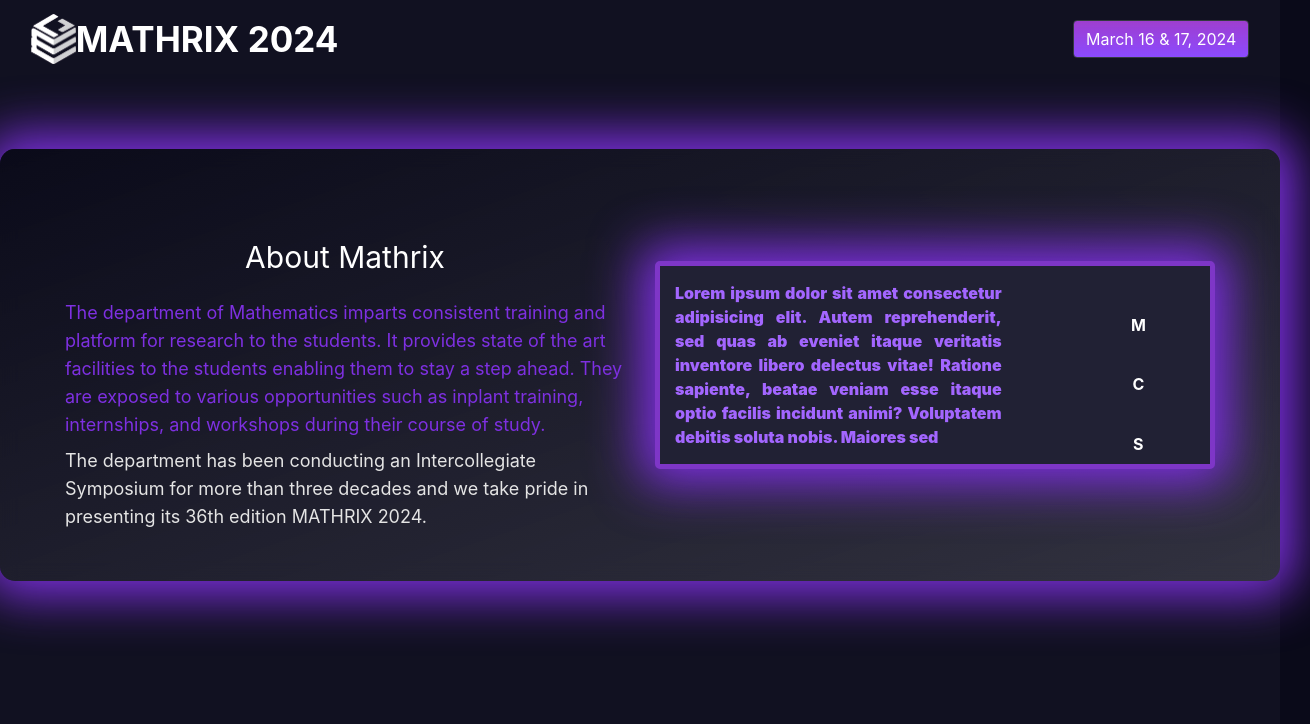
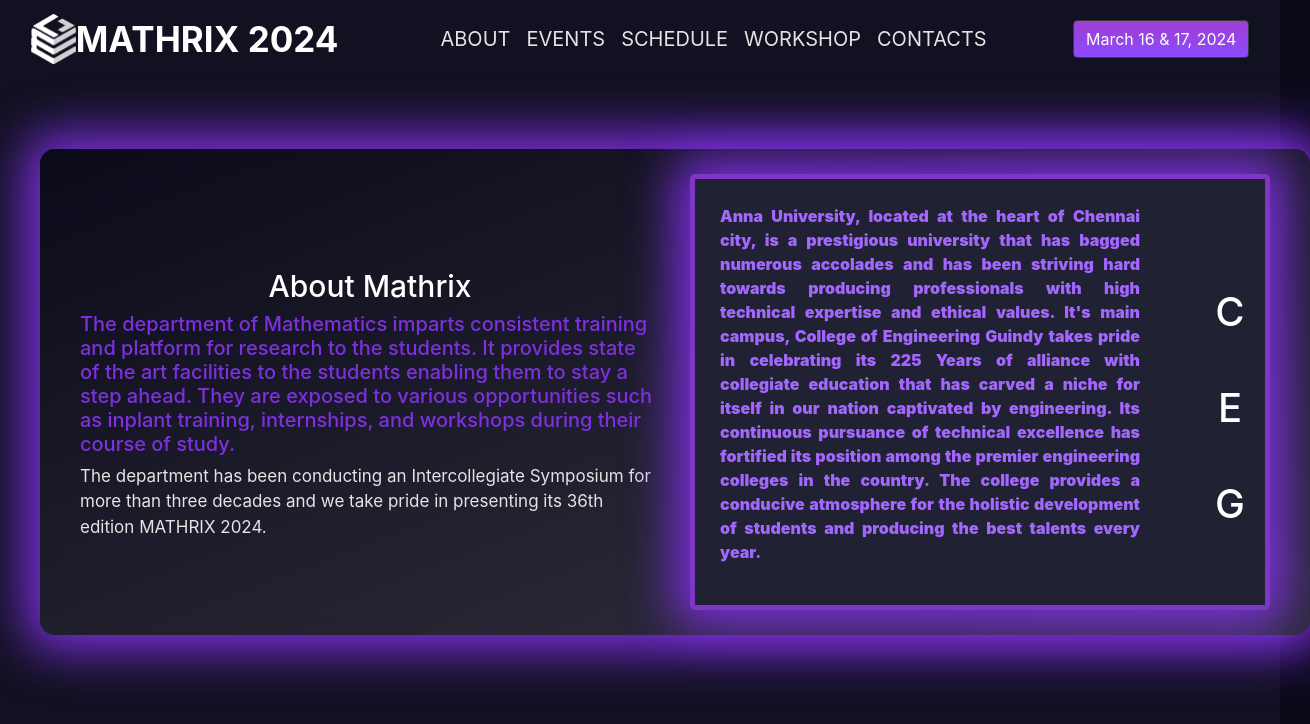
Before and after one commit to MikiPAUL/mathrix-frontend, a React (Create React App) app: page /about in a window 1280 px wide. Shown: the top 724 px of the page, 1310 px wide, since content can reach past the window. Built offline with nearby package versions, Linux system fonts and the light colour scheme; no server answers.

Commit message:
about page content added, changed modal window, fixed navbar, removed tailwind

```diff
--- a/package.json
+++ b/package.json
@@ -50,8 +50,5 @@
 			"last 1 firefox version",
 			"last 1 safari version"
 		]
-	},
-	"devDependencies": {
-		"tailwindcss": "^3.4.1"
 	}
 }
--- a/src/Screens/EventScreen.js
+++ b/src/Screens/EventScreen.js
@@ -23,7 +23,7 @@
 	}, []);
 	return (
 		<div
-			className="relative container animate__animated animate__pulse"
+			className="container animate__animated animate__pulse"
 			style={{
 				marginTop: 50,
 				backgroundImage: 'linear-gradient(to bottom right, rgba(10,10,25,0.9), rgba(255, 255, 255, 0.143))',
@@ -33,7 +33,7 @@
 				padding: 50,
 			}}
 		>
-			<div className="row row-cols-1 row-cols-md-2 g-4">
+			<div className="row row-cols-1 row-cols-md-2 g-3">
 				{events.map((e) => (
 					<>
 						<EventCard key={e.key} title={e.title} description={e.description} img={e.img} posterUrl={e.posterUrl} setIsOpen={setIsOpen} setEvent={setEvent} />
--- a/src/components/About.css
+++ b/src/components/About.css
@@ -36,3 +36,17 @@
 		justify-content: center;
 	}
 }
+
+.container {
+	width: 100%;
+}
+@media (min-width: 1270px) {
+	.container {
+		max-width: 1270px;
+	}
+}
+@media (min-width: 2768px) {
+	.container {
+		max-width: 2768px;
+	}
+}
--- a/src/components/About.js
+++ b/src/components/About.js
@@ -11,7 +11,9 @@
 				backdropFilter: 'blur(10px)',
 				boxShadow: '0 0 50px 15px #7E30E1',
 				borderRadius: 15,
-				padding: 50,
+				padding: 25,
+				marginLeft: 40,
+				width: 1900,
 			}}
 		>
 			<div style={{ flexDirection: 'row' }}>
@@ -19,16 +21,14 @@
 					<div className="row align-items-center">
 						<div className="col">
 							<div style={{ textAlign: 'start' }}>
-								<h1 style={{ color: 'white', fontSize: 30 }} className="mb-4">
-									About Mathrix
-								</h1>
-								<h5 style={{ color: '#7E30E1' }} className="mb-2 text-lg">
+								<h1 style={{ color: 'white', fontSize: 30 }}>About Mathrix</h1>
+								<h5 style={{ color: '#7E30E1' }}>
 									The department of Mathematics imparts consistent training and platform for research to the students. It provides state of the art facilities to the students enabling them to stay a
 									step ahead. They are exposed to various opportunities such as inplant training, internships, and workshops during their course of study.
 								</h5>
 							</div>
-							<div style={{ textAlign: 'start' }} className="text-lg">
-								<p style={{ color: colors.grey }}>
+							<div style={{ textAlign: 'start' }}>
+								<p style={{ color: colors.grey, fontSize: 17 }}>
 									The department has been conducting an Intercollegiate Symposium for more than three decades and we take pride in presenting its 36th edition MATHRIX 2024.
 								</p>
 							</div>
@@ -36,24 +36,26 @@
 						<div className="col">
 							<div className="card" style={{ backgroundColor: '#212134', borderWidth: 5, borderColor: '#7e36c7' }}>
 								<div className="row">
-									<div className="col-sm-8" style={{ marginRight: 20 }}>
-										<div style={{ padding: 15 }}>
+									<div className="col-sm-10" style={{ marginRight: 0 }}>
+										<div style={{ padding: 25 }}>
 											<p style={{ color: '#A366FF', textAlign: 'justify', fontWeight: '900' }}>
-												Lorem ipsum dolor sit amet consectetur adipisicing elit. Autem reprehenderit, sed quas ab eveniet itaque veritatis inventore libero delectus vitae! Ratione sapiente, beatae
-												veniam esse itaque optio facilis incidunt animi? Voluptatem debitis soluta nobis. Maiores sed
+												Anna University, located at the heart of Chennai city, is a prestigious university that has bagged numerous accolades and has been striving hard towards producing professionals
+												with high technical expertise and ethical values. It's main campus, College of Engineering Guindy takes pride in celebrating its 225 Years of alliance with collegiate education
+												that has carved a niche for itself in our nation captivated by engineering. Its continuous pursuance of technical excellence has fortified its position among the premier
+												engineering colleges in the country. The college provides a conducive atmosphere for the holistic development of students and producing the best talents every year.
 											</p>
 										</div>
 									</div>
-									<div className="col-sm-4" style={{ display: 'flex', justifyContent: 'center', alignItems: 'center', flex: 1 }}>
+									<div className="col-sm-2" style={{ display: 'flex', justifyContent: 'center', alignItems: 'center', flex: 1 }}>
 										<div className="col" style={{ color: 'white', fontWeight: 'bold' }}>
-											<h1 className="row" id="li">
-												M
-											</h1>
 											<h1 className="row" id="li">
 												C
 											</h1>
 											<h1 className="row" id="li">
-												S
+												E
+											</h1>
+											<h1 className="row" id="li">
+												G
 											</h1>
 										</div>
 									</div>
--- a/src/components/EventCard.js
+++ b/src/components/EventCard.js
@@ -4,6 +4,7 @@
 const EventCard = (props) => {
 	const handleClick = () => {
 		props.setIsOpen(true);
+		window.scrollTo({ top: 0, behavior: 'smooth' });
 		console.log(props);
 		props.setEvent({
 			title: props.title,
@@ -18,14 +19,16 @@
 					<div
 						id="card"
 						className="card animate__animated animate__flip animate__delay-0.9s"
-						style={{ width: 275, cursor: 'pointer', backgroundColor: '#291a39', borderWidth: 5, borderColor: '#7e36c7' }}
+						style={{ height: 400, width: 275, cursor: 'pointer', backgroundColor: '#291a39', borderWidth: 5, borderColor: '#7e36c7' }}
 					>
 						<img pointer style={{ pointerEvents: 'none', height: 150 }} src={props.posterUrl} className="card-img-top" alt="..." />
 						<div className="card-body" style={{ color: 'white', textAlign: 'start' }}>
 							<h5 className="card-title" style={{ fontSize: 18 }}>
 								{props.title}
 							</h5>
-							<p className="card-text">{props.description}</p>
+							<p className="card-text" style={{ height: 150, overflow: 'hidden' }}>
+								{props.description}
+							</p>
 						</div>
 					</div>
 				</div>
--- a/src/components/Modal/Modal.js
+++ b/src/components/Modal/Modal.js
@@ -14,20 +14,25 @@
 	});
 	return (
 		<div
-			className="absolute flex top-3 w-[1176px] h-[400px] transition-all ease-in-out duration-200"
 			style={{
-				marginTop: 30,
-				backgroundImage: 'linear-gradient(to bottom right, rgba(10,10,25,0.9), rgba(255, 255, 255, 0.143))',
-				backdropFilter: 'blur(20px)',
+				marginTop: -2,
+				position: 'absolute',
+				display: 'flex',
+				top: 3,
+				left: 0,
+				width: 1269,
+				height: 500,
+				backgroundImage: 'linear-gradient(to bottom right, rgba(10,10,25,0.9), rgba(255, 255, 255, 0.106))',
+				backdropFilter: 'blur(10px)',
 				boxShadow: '0 0 50px 15px #7E30E1',
 				borderRadius: 15,
 			}}
 			data-aos="zoom-in-up"
 		>
-			<div className="relative w-full h-full text-start rounded-xl  text-white px-10">
-				<h1 className="text-4xl">{event.title}</h1>
-				<p className="mt-6 text-lg">{event.description}</p>
-				<button onClick={() => setIsOpen(false)} className="right-6 top-4 absolute px-2 py-1 bg-[#7E30E1] rounded-md text-white">
+			<div style={{ position: 'relative', width: '100%', height: '100%', borderRadius: 20, textAlign: 'start', color: 'white' }}>
+				<h1>{event.title}</h1>
+				<p style={{ marginTop: 6, fontSize: 22, padding: 20 }}>{event.description}</p>
+				<button onClick={() => setIsOpen(false)} style={{ color: 'white', backgroundColor: '#7E30E1', fontSize: 20, position: 'absolute', right: 12, top: 11, borderRadius: 7, border: 'none' }}>
 					close
 				</button>
 			</div>
--- a/src/components/Navbar.js
+++ b/src/components/Navbar.js
@@ -19,27 +19,27 @@
 						<div className="collapse navbar-collapse" id="navbarNav">
 							<ul className="navbar-nav">
 								<li className="nav-item">
-									<a className={'nav-link'} style={{ color: colors.grey }} href="/about" aria-current="page">
+									<a className={'nav-link'} style={{ fontSize: 20, color: colors.grey }} href="/about" aria-current="page">
 										ABOUT
 									</a>
 								</li>
 								<li className="nav-item">
-									<a className="nav-link" style={{ color: colors.grey }} href="/events">
+									<a className="nav-link" style={{ fontSize: 20, color: colors.grey }} href="/events">
 										EVENTS
 									</a>
 								</li>
 								<li className="nav-item">
-									<a className="nav-link" style={{ color: colors.grey }} href="/schedule">
+									<a className="nav-link" style={{ fontSize: 20, color: colors.grey }} href="/schedule">
 										SCHEDULE
 									</a>
 								</li>
 								<li className="nav-item">
-									<a className="nav-link" style={{ color: colors.grey }} href="/workshop">
+									<a className="nav-link" style={{ fontSize: 20, color: colors.grey }} href="/workshop">
 										WORKSHOP
 									</a>
 								</li>
 								<li className="nav-item">
-									<a className="nav-link" style={{ color: colors.grey }} href="/">
+									<a className="nav-link" style={{ fontSize: 20, color: colors.grey }} href="/">
 										CONTACTS
 									</a>
 								</li>
--- a/src/index.css
+++ b/src/index.css
@@ -1,7 +1,3 @@
-@tailwind base;
-@tailwind components;
-@tailwind utilities;
-
 body {
 	margin: 0;
 	font-family: -apple-system, BlinkMacSystemFont, 'Segoe UI', 'Roboto', 'Oxygen', 'Ubuntu', 'Cantarell', 'Fira Sans', 'Droid Sans', 'Helvetica Neue', sans-serif;
--- a/src/index.js
+++ b/src/index.js
@@ -7,7 +7,7 @@
 
 const root = ReactDOM.createRoot(document.getElementById('root'));
 root.render(
-	<div>
+	<div style={{ position: 'relative' }}>
 		<Home />
 		<Navbar />
 		<React.StrictMode>
```
Also changed, not shown: src/components/Navbar.css (+8 -8 lines), 2 other files (tests, documents, lock files or other folders).
